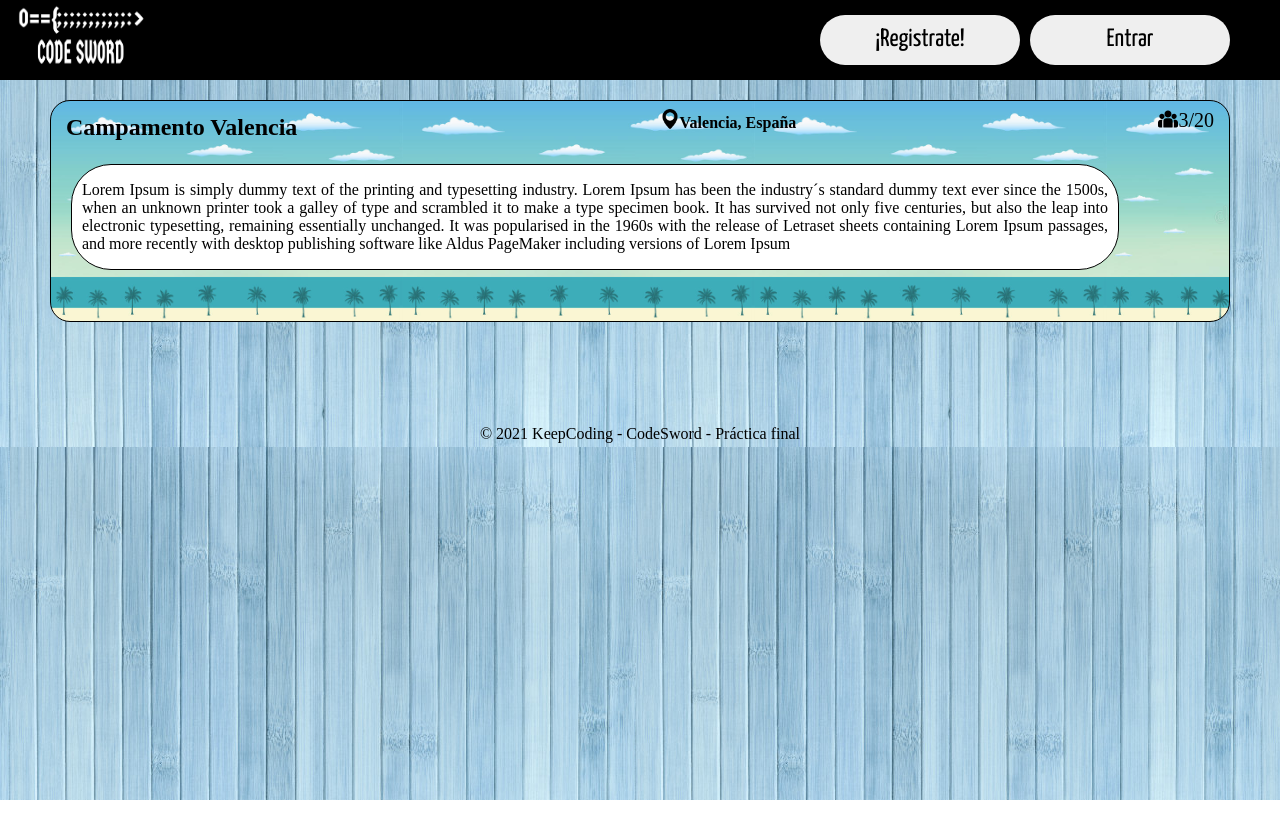
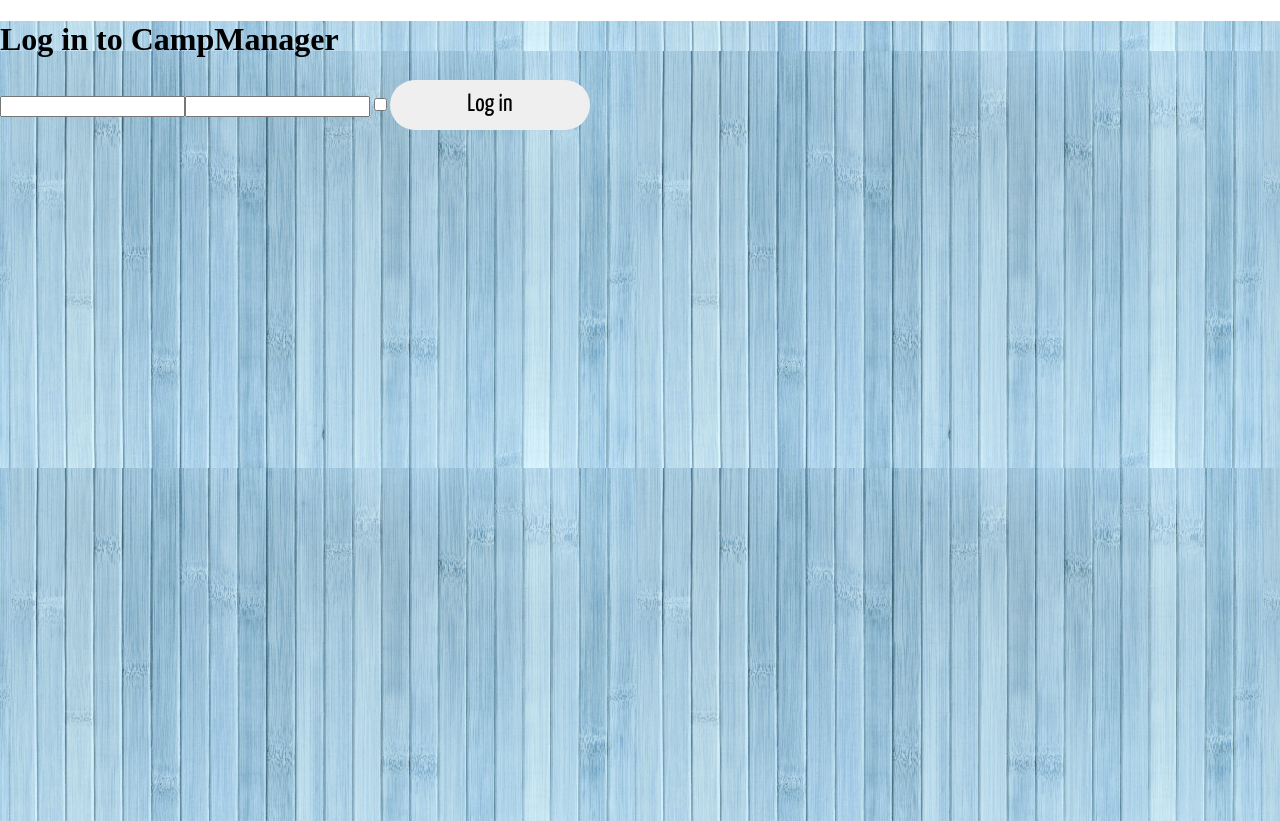
Before and after one commit to davidordo85/Frontend_campManager, a React (Create React App) app in the folder client/: page / in a window 1280 px wide. Before the commit the page ends 800 px from the top, so only its background shows below. Built offline with nearby package versions, Linux system fonts and the light colour scheme; no server answers; the HTML template or start-up script is replaced by a standard one.

Commit message:
first commit LoginPage

```diff
--- a/client/src/App.js
+++ b/client/src/App.js
@@ -1,24 +1,21 @@
 import CampList from './components/index/CampList';
-import bg from './assets/images/bg.jpeg'
-import './App.css'
+import { LoginPage } from './components/auth';
+import bg from './assets/images/bg.jpeg';
+import './App.css';
 
 var backgroundStyle = {
-  width: "100%",
-  height: "100vh",
-  backgroundPosition:" 10px 30px",
+  width: '100%',
+  height: '100vh',
+  backgroundPosition: ' 10px 30px',
   backgroundImage: `url(${bg})`,
   margin: 0,
-
 };
-
-
 
 function App() {
   return (
     <div className="App" style={backgroundStyle}>
-
-      <CampList />
-
+      <LoginPage />
+      {/* <CampList /> */}
     </div>
   );
 }
--- /dev/null
+++ b/client/src/components/auth/LoginPage/LoginForm.js
@@ -0,0 +1,22 @@
+import React from 'react';
+
+import Button from '../../Button';
+
+function LoginForm() {
+  return (
+    <form className="loginForm">
+      <input type="email" name="email" className="loginFormField"></input>
+      <input type="password" name="password" className="loginFormField"></input>
+      <input
+        type="checkbox"
+        name="checkbox"
+        className="loginFormCheckbox"
+      ></input>
+      <Button type="submit" variant="primary">
+        Log in
+      </Button>
+    </form>
+  );
+}
+
+export default LoginForm;
--- /dev/null
+++ b/client/src/components/auth/LoginPage/LoginPage.js
@@ -0,0 +1,13 @@
+import React from 'react';
+import LoginForm from './LoginForm';
+
+function LoginPage() {
+  return (
+    <div className="loginPage">
+      <h1 className="loginPage-title">Log in to CampManager</h1>
+      <LoginForm />
+    </div>
+  );
+}
+
+export default LoginPage;
--- /dev/null
+++ b/client/src/components/auth/LoginPage/index.js
@@ -0,0 +1 @@
+export { default } from './LoginPage';
--- /dev/null
+++ b/client/src/components/auth/index.js
@@ -0,0 +1 @@
+export { default as LoginPage } from './LoginPage';
```
